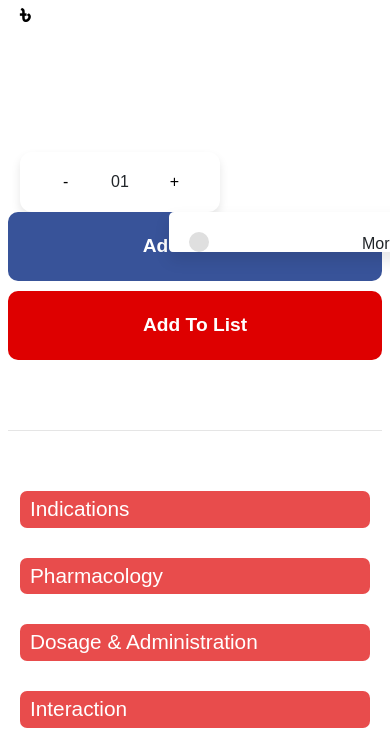
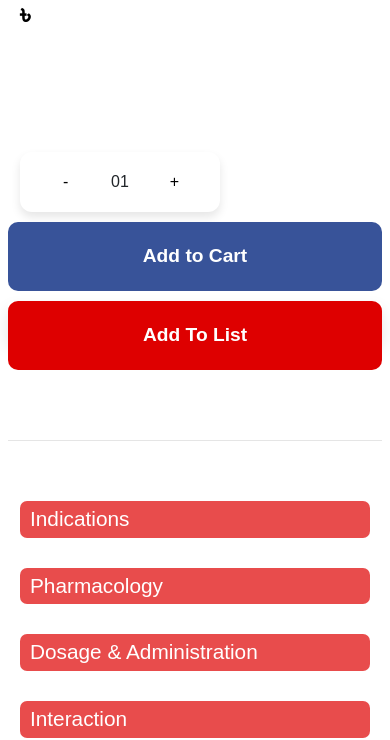
Before and after one commit to Lycanthrope8/medE---An-Online-Ecommerce-site-for-Medicines, a Django app: page /product/1/ in a window 390 px wide. Shown: the part 203-943 px from the top of the page. Run offline with Django 4.2, Linux system fonts and the light colour scheme; data that the repository does not hold is empty; parts of the project's set-up code (start-up, migrations or seed data) failed here and were passed over.

Commit message:
design fixes

```diff
--- a/medE/settings.py
+++ b/medE/settings.py
@@ -60,7 +60,7 @@ MIDDLEWARE = [
     'django.contrib.auth.middleware.AuthenticationMiddleware',
     'django.contrib.messages.middleware.MessageMiddleware',
     'django.middleware.clickjacking.XFrameOptionsMiddleware',
-    # 'livereload.middleware.LiveReloadScript',
+    'livereload.middleware.LiveReloadScript',
 
 ]
 
--- a/static/product_day.css
+++ b/static/product_day.css
@@ -729,6 +729,7 @@ main .container {
     justify-content: center;
     border-radius: 12px;
     box-shadow: 0 5px 10px rgba(0, 0, 0, 0.1);
+	margin-bottom: 10px;
 }
 
 .product-details .quantity input {
@@ -798,12 +799,11 @@ main .container {
 	position: absolute;
 	flex-direction: column;
 	border-radius: 5px;
-	width: 271px;
 	overflow: hidden;
 	background: white;
 	box-shadow: 0 0.5rem 1rem rgba(0, 0, 0, 0.1);
 	padding: 20px;
-	left: 43%;
+	left: 44%;
 	top: 0%;
 	z-index: 1;
 	max-height: 0;
@@ -838,6 +838,14 @@ main .container {
 	/* width: 100%; */
 	display: flex;
 	justify-content: space-between;
+}
+.addtolistddown .quantity {
+	width: 100%;
+	height: 40px;
+	margin: 15px auto;
+}
+.addtolistddown .addtolist {
+	padding: 10px 0;
 }
 .product-details .addtocart:hover,
 .product-details .buynow:hover {
@@ -1062,6 +1070,11 @@ main .container {
     .product-details .product-img {
         width: 100%;
     }
+
+	.product-details .addtolistddown {
+		left: 0%;
+		top: 50%;
+	}
 }
 
 @media (min-width: 480px) {
--- a/static/style.css
+++ b/static/style.css
@@ -1087,7 +1087,7 @@ body::-webkit-scrollbar-thumb:hover {
 
 .product-grid .product-img {
 	width: 100%;
-	height: 100%;
+	aspect-ratio: 1.3 / 1;
 	object-fit: cover;
 	transition: 0.2s ease;
 }
--- a/templates/product_day.html
+++ b/templates/product_day.html
@@ -299,7 +299,7 @@
 					<div class="buttons row">
 						<button class="addtocart col-sm-5" onclick="AddtoCart('{{product_details.p_id}}',parseInt(document.getElementById('num').innerText),'replace')">Add to Cart</button>
 						<button id="addtolist" class="addtolist col-sm-5">Add To List</button>
-						<div class="addtolistddown">
+						<div class="addtolistddown col-sm-5">
 							<div>
 								<input type="checkbox" name="MorningD" value="Morning">
 								<label for="Morning">Morning</label>
```
Also changed, not shown: other parts of static/product_day.css (+36 -19 lines), media/media/orsaline.jpg (added), static/products/orsaline.jpg (added).
